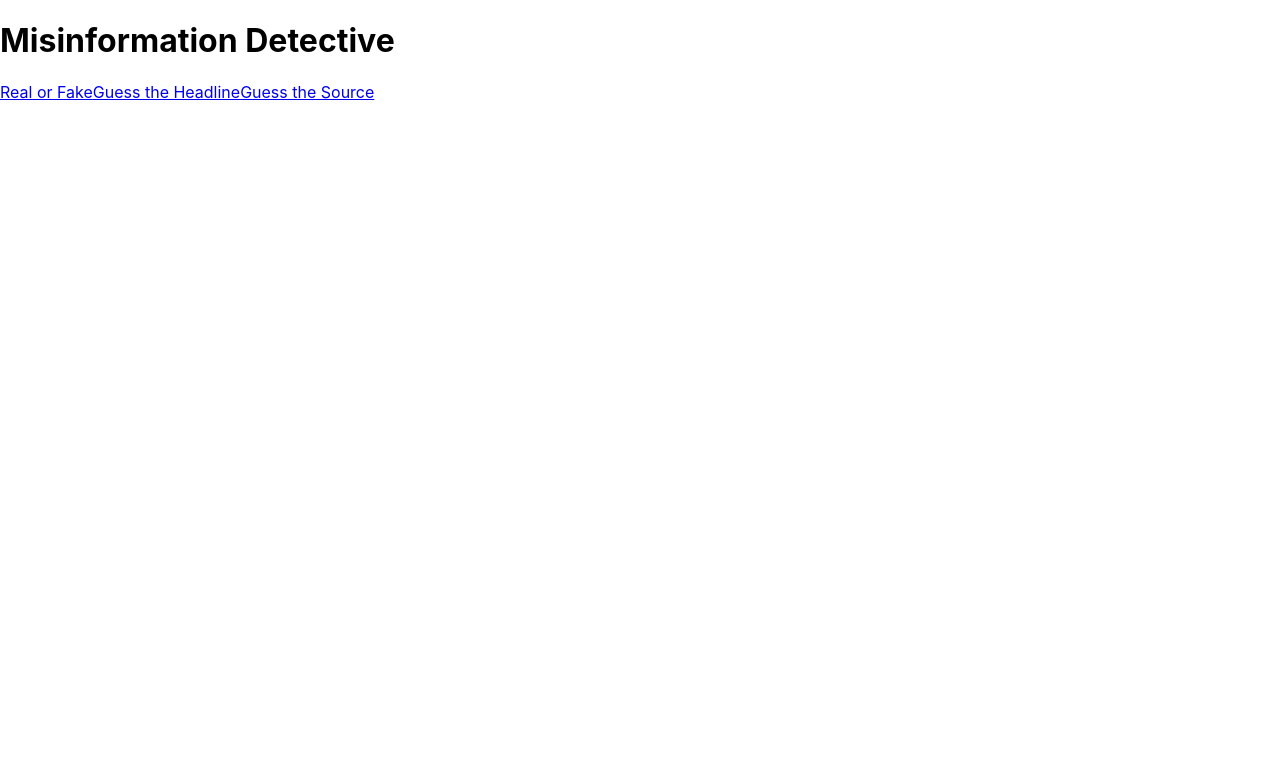
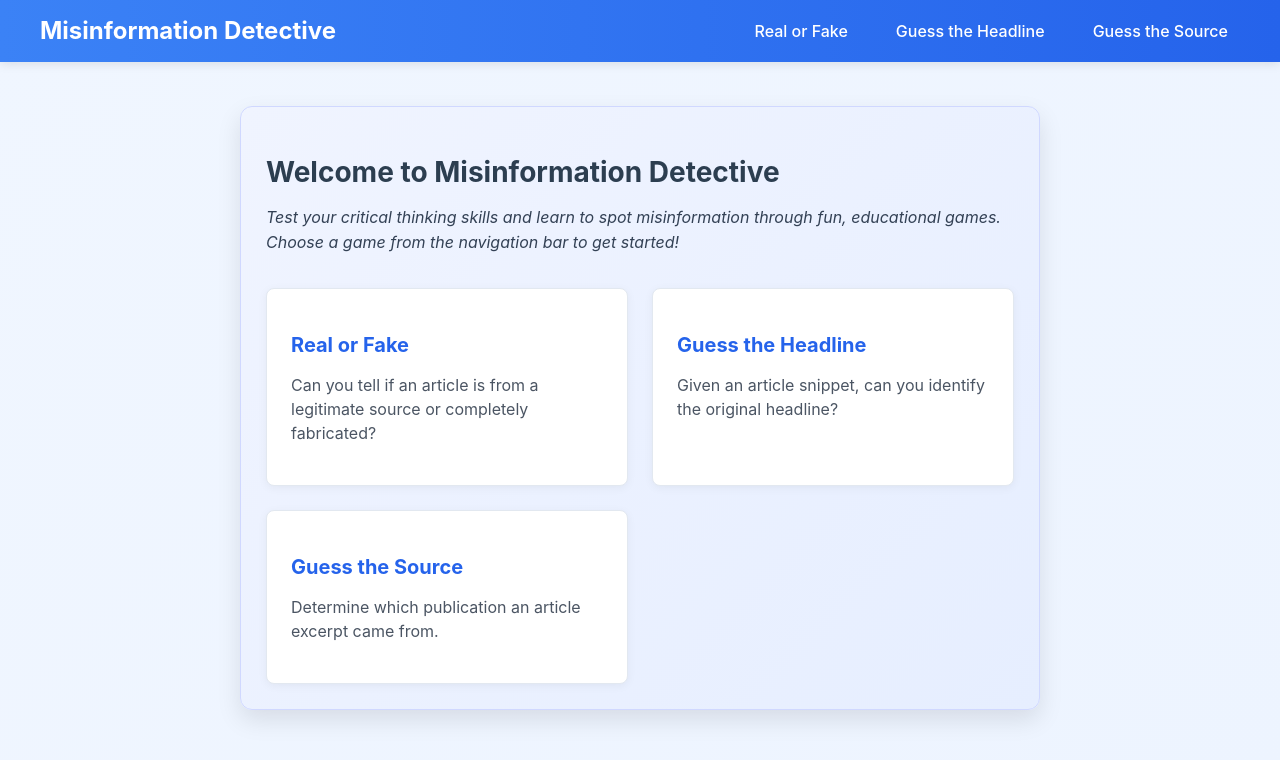
Before and after one commit to raahymrehan0/Scenarios-Prototype, a React (Create React App) app in the folder app/frontend/: page / in a window 1280 px wide. Shown: the top 760 px of the page. Built offline with nearby package versions, Linux system fonts and the light colour scheme.

Commit message:
Update home page

```diff
--- a/app/frontend/src/App.css
+++ b/app/frontend/src/App.css
@@ -36,3 +36,87 @@
     transform: rotate(360deg);
   }
 }
+
+.app-container {
+  min-height: 100vh;
+  background: linear-gradient(135deg, #f0f6ff 0%, #edf4ff 100%);
+}
+
+.navbar {
+  background: linear-gradient(90deg, #3b82f6 0%, #2563eb 100%);
+  box-shadow: 0 2px 10px rgba(0, 0, 0, 0.1);
+  padding: 0;
+}
+
+.navbar-content {
+  max-width: 1200px;
+  margin: 0 auto;
+  display: flex;
+  justify-content: space-between;
+  align-items: center;
+  padding: 0.8rem 1rem;
+}
+
+.navbar-logo {
+  color: white;
+  font-size: 1.5rem;
+  font-weight: 700;
+  text-decoration: none;
+}
+
+.navbar-links {
+  display: flex;
+  gap: 1.5rem;
+}
+
+.navbar-link {
+  color: white;
+  text-decoration: none;
+  font-weight: 500;
+  padding: 0.5rem 0.75rem;
+  border-radius: 6px;
+  transition: background-color 0.2s;
+}
+
+.navbar-link:hover {
+  background-color: rgba(255, 255, 255, 0.15);
+}
+
+.content-area {
+  padding: 1.5rem;
+}
+
+.game-options {
+  display: grid;
+  grid-template-columns: repeat(auto-fit, minmax(280px, 1fr));
+  gap: 1.5rem;
+  margin-top: 2rem;
+}
+
+.game-option {
+  background: white;
+  padding: 1.5rem;
+  border-radius: 8px;
+  border: 1px solid #e2e8f0;
+  box-shadow: 0 2px 10px rgba(0, 0, 0, 0.05);
+  transition: all 0.2s ease;
+  text-decoration: none;
+  color: inherit;
+}
+
+.game-option:hover {
+  transform: translateY(-5px);
+  box-shadow: 0 10px 15px rgba(0, 0, 0, 0.1);
+  border-color: #3b82f6;
+}
+
+.game-option h3 {
+  font-size: 1.25rem;
+  color: #2563eb;
+  margin-bottom: 0.75rem;
+}
+
+.game-option p {
+  color: #4b5563;
+  line-height: 1.5;
+}
--- a/app/frontend/src/App.js
+++ b/app/frontend/src/App.js
@@ -3,22 +3,61 @@ import { BrowserRouter as Router, Routes, Route, Link } from 'react-router-dom';
 import RealOrFakeGame from './components/RealOrFakeGame';
 import GuessTheHeadlineGame from './components/GuessTheHeadlineGame';
 import GuessTheSourceGame from './components/GuessTheSourceGame';
+import './App.css';
+
+// Home component for the landing page
+const Home = () => (
+  <div className="game-container">
+    <div className="game-card">
+      <h2 className="game-title">Welcome to Misinformation Detective</h2>
+      <p className="article-content">
+        Test your critical thinking skills and learn to spot misinformation through fun,
+        educational games. Choose a game from the navigation bar to get started!
+      </p>
+
+      <div className="game-options">
+        <Link to="/real-or-fake" className="game-option">
+          <h3>Real or Fake</h3>
+          <p>Can you tell if an article is from a legitimate source or completely fabricated?</p>
+        </Link>
+
+        <Link to="/guess-headline" className="game-option">
+          <h3>Guess the Headline</h3>
+          <p>Given an article snippet, can you identify the original headline?</p>
+        </Link>
+
+        <Link to="/guess-source" className="game-option">
+          <h3>Guess the Source</h3>
+          <p>Determine which publication an article excerpt came from.</p>
+        </Link>
+      </div>
+    </div>
+  </div>
+);
 
 function App() {
   return (
     <Router>
-      <div className="min-h-screen bg-gray-100 p-4">
-        <h1 className="text-3xl font-bold text-center mb-6">Misinformation Detective</h1>
-        <nav className="flex justify-center gap-4 mb-4">
-          <Link className="btn" to="/real-or-fake">Real or Fake</Link>
-          <Link className="btn" to="/guess-headline">Guess the Headline</Link>
-          <Link className="btn" to="/guess-source">Guess the Source</Link>
+      <div className="app-container">
+        <nav className="navbar">
+          <div className="navbar-content">
+            <Link to="/" className="navbar-logo">Misinformation Detective</Link>
+            <div className="navbar-links">
+              <Link className="navbar-link" to="/real-or-fake">Real or Fake</Link>
+              <Link className="navbar-link" to="/guess-headline">Guess the Headline</Link>
+              <Link className="navbar-link" to="/guess-source">Guess the Source</Link>
+            </div>
+          </div>
         </nav>
-        <Routes>
-          <Route path="/real-or-fake" element={<RealOrFakeGame />} />
-          <Route path="/guess-headline" element={<GuessTheHeadlineGame />} />
-          <Route path="/guess-source" element={<GuessTheSourceGame />} />
-        </Routes>
+
+        <div className="content-area">
+          <Routes>
+            <Route path="/" element={<Home />} />
+            <Route path="/real-or-fake" element={<RealOrFakeGame />} />
+            <Route path="/guess-headline" element={<GuessTheHeadlineGame />} />
+            <Route path="/guess-source" element={<GuessTheSourceGame />} />
+          </Routes>
+        </div>
       </div>
     </Router>
   );
```
Also changed, not shown: 2 other files (tests, documents, lock files or other folders).
